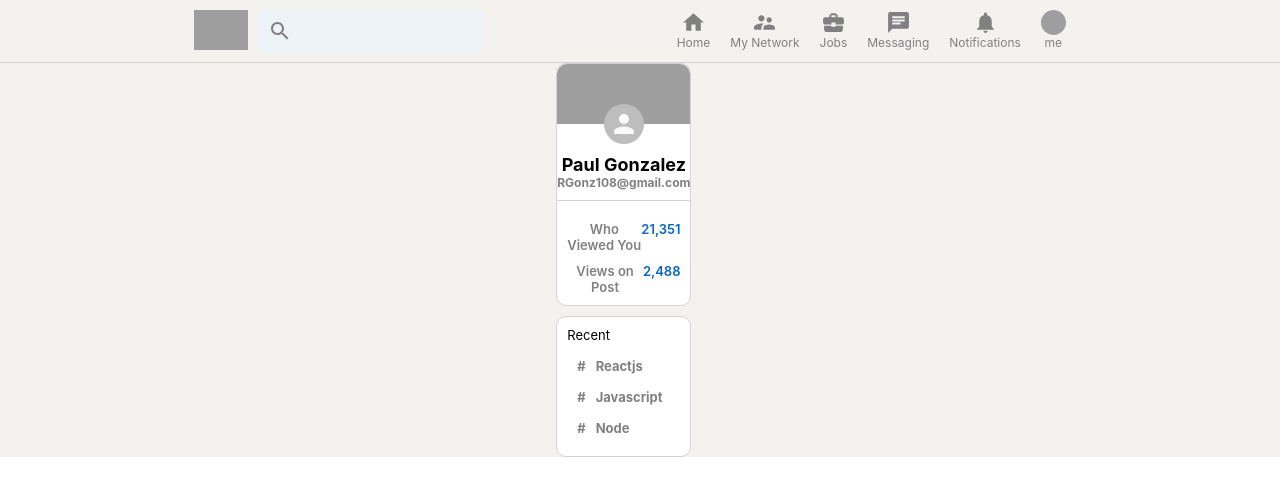
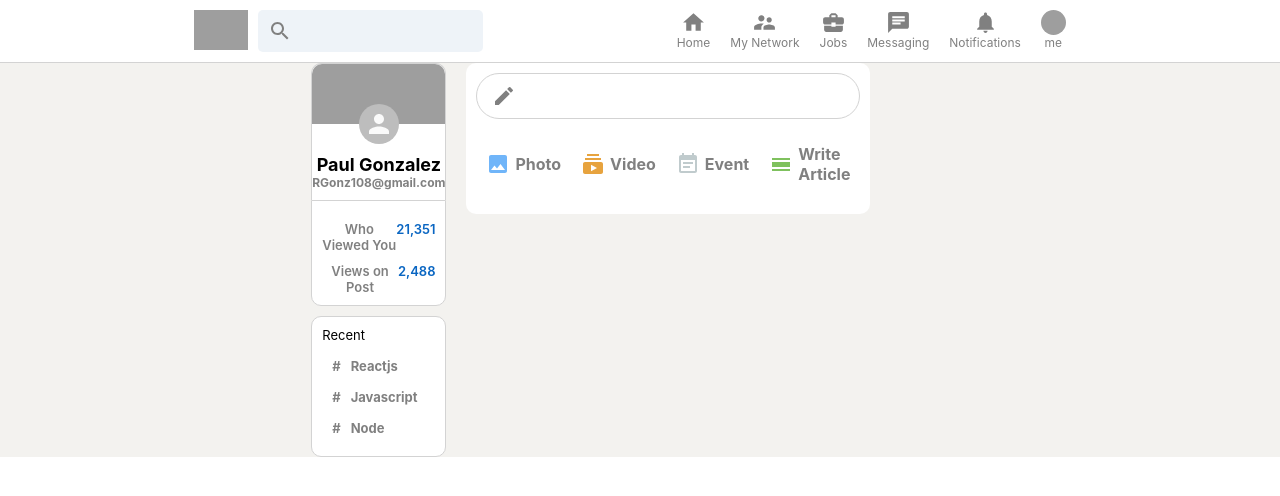
Before and after one commit to Paulg05/LinkedIn-Demo-Clone, a React (Create React App) app: page / in a window 1280 px wide. Shown: the top 496 px of the page. Built offline with nearby package versions, Linux system fonts and the light colour scheme; grey boxes are pictures that could not be loaded.

Commit message:
finished inputOption component for the feed portion of the application with icons and styling

```diff
--- a/src/components/Feed.css
+++ b/src/components/Feed.css
@@ -0,0 +1,43 @@
+.feed {
+  flex: 0.6;
+  margin: 0 20px;
+}
+
+.feed__inputContainer {
+  background-color: white;
+  padding: 10px;
+  padding-bottom: 20px;
+  border-radius: 10px;
+  margin-bottom: 20px;
+}
+
+.feed__input {
+  border: 1px solid lightgray;
+  border-radius: 30px;
+  display: flex;
+  padding: 10px;
+  color: gray;
+  padding-left: 15px;
+}
+
+.feed__input > form {
+  display: flex;
+  width: 100%;
+}
+
+.feed__input > form > input {
+  border: none;
+  flex:1;
+  margin-left: 10px;
+  outline-width: 0;
+  font-weight: 600;
+}
+
+.feed__input > form > button {
+  display: none;
+}
+
+.feed__inputOptions {
+  display: flex;
+  justify-content: space-evenly;
+}
--- a/src/components/Feed.js
+++ b/src/components/Feed.js
@@ -1,12 +1,36 @@
-import React from 'react'
-import "./Feed.css"
+import React from "react";
+import "./Feed.css";
+import CreateIcon from "@material-ui/icons/Create";
+import InputOption from "./InputOption";
+import ImageIcon from "@material-ui/icons/Image";
+import SubscriptionsIcon from "@material-ui/icons/Subscriptions";
+import EventNoteIcon from "@material-ui/icons/EventNote";
+import CalendarViewDayIcon from "@material-ui/icons/CalendarViewDay";
 
 function Feed() {
   return (
-   <div className="feed">
-
-   </div>
-  )
+    <div className="feed">
+      <div className="feed__inputContainer">
+        <div className="feed__input">
+          <CreateIcon />
+          <form action="">
+            <input type="text" />
+            <button type="submit">Send</button>
+          </form>
+        </div>
+        <div className="feed__inputOptions">
+          <InputOption Icon={ImageIcon} title="Photo" color="#70b5f9" />
+          <InputOption Icon={SubscriptionsIcon} title="Video" color="#e7a33e" />
+          <InputOption Icon={EventNoteIcon} title="Event" color="#c0cbcd" />
+          <InputOption
+            Icon={CalendarViewDayIcon}
+            title="Write Article"
+            color="#7fc15e"
+          />
+        </div>
+      </div>
+    </div>
+  );
 }
 
-export default Feed
+export default Feed;
--- a/src/components/Header.css
+++ b/src/components/Header.css
@@ -2,6 +2,7 @@
   position: sticky;
   top: 0;
   display: flex;
+  background-color: white;
   justify-content: space-evenly;
   border-bottom: 0.1px solid lightgray;
   padding-top: 10px;
--- /dev/null
+++ b/src/components/InputOption.css
@@ -0,0 +1,17 @@
+.inputOption {
+  display: flex;
+  align-items: center;
+  margin-top: 15px;
+  color: gray;
+  padding: 10px;
+  cursor: pointer;
+}
+
+.inputOption:hover {
+  background-color: whitesmoke;
+  border-radius: 10px;
+}
+
+.inputOption > h4 {
+  margin-left: 5px;
+}
--- /dev/null
+++ b/src/components/InputOption.js
@@ -0,0 +1,13 @@
+import React from "react";
+import "./InputOption.css";
+
+function InputOption({ Icon, title, color }) {
+  return (
+    <div className="inputOption">
+      <Icon style={{ color: color }} />
+      <h4>{title}</h4>
+    </div>
+  );
+}
+
+export default InputOption;
```
Also changed, not shown: 1 other file (tests, documents, lock files or other folders).
